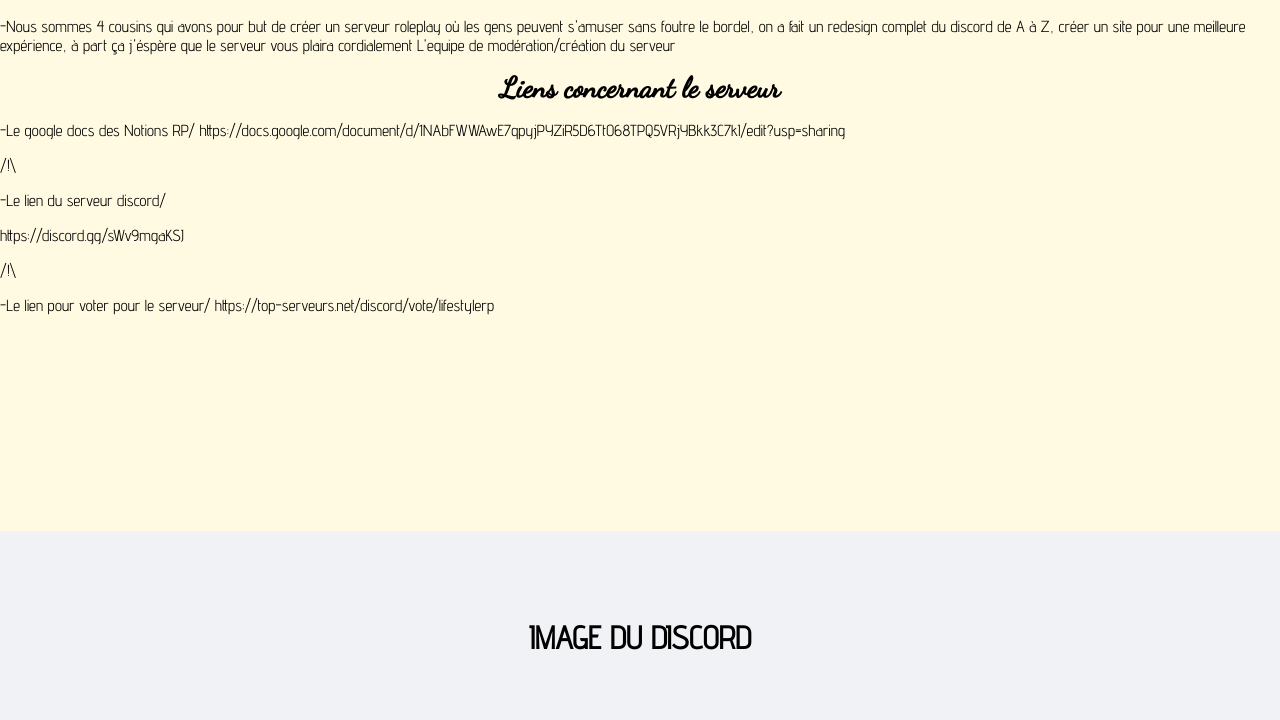
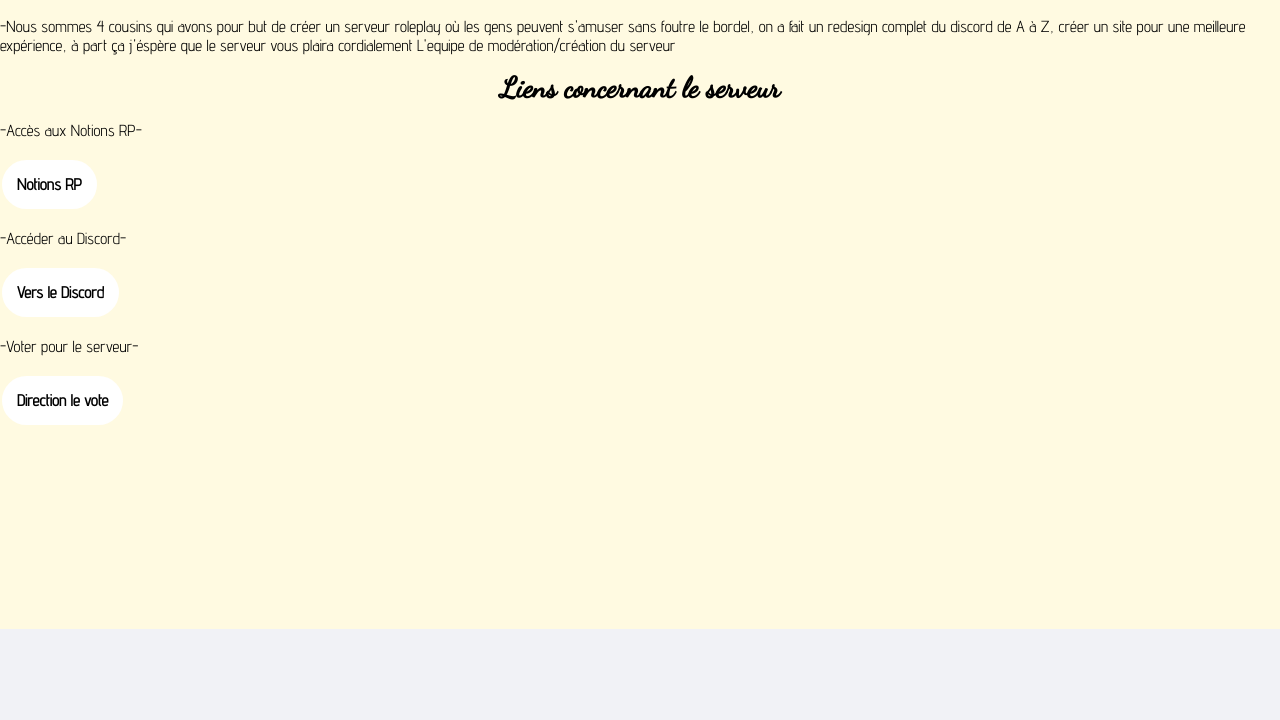
Before and after one commit to LifeStyleRolePlay1/Lifestyleroleplay1.github.io, a plain HTML site: page LifeStyle RolePlay1/index.html in a window 1280 px wide. Shown: the part 1160-1880 px from the top of the page. Drawn offline with Linux system fonts and the light colour scheme; a web font is replaced by a local one.

Commit message:
Add files via upload

```diff
--- a/LifeStyle RolePlay1/Style.css
+++ b/LifeStyle RolePlay1/Style.css
@@ -108,6 +108,20 @@ h3 {
 		opacity: 0.5;
 		transform: scale(1.05);
 		transition: 0.6s ease-in-out;
+
+
+	}
+	.button {
+		background-color: white;
+		border: none;
+		color: black;
+		padding: 15px;
+		text-align: left;
+		text-decoration: none;
+		display: inline-block;
+		font-size: 16px;
+		margin: 4px 2px;
+		border-radius: 2rem;
 	}
 	/* **********************A PROPOS************************* */
 	#àPropos {
--- a/LifeStyle RolePlay1/index.html
+++ b/LifeStyle RolePlay1/index.html
@@ -2,12 +2,11 @@
 </html lang="fr">
    <head>
 		 <meta charset="uTf-8">
-
-		 <title>Lifestyle Roleplay</title>
-
+		 <!---La Balise meta viewport--->
+		 <meta name="viewport" content="width=device-width, initial-scale=1.0">
+         <title>Lifestyle Roleplay</title>
 		 <link rel="stylesheet" href="Style.css">
 		<link rel="stylesheet" href="https://cdnjs.cloudflare.com/ajax/libs/font-awesome/4.7.0/css/font-awesome.css">
-
 	 </head>
 	 <body>
 		 <header>
@@ -49,11 +48,16 @@
 			</div>
        <div class="imagesPrestations">
         <h4 id="join">Liens concernant le serveur</h4>
-			 <p>-Le google docs des Notions RP/ https://docs.google.com/document/d/1NAbFWWAwE7qpyjPYZiR5D6TtO68TPQ5VRjYBkk3C7kI/edit?usp=sharing
-			 </p>
-			 <p>/!\</p><p>-Le lien du serveur discord/ </p>https://discord.gg/sWv9mgaKSJ</p><p>/!\</p>
-			 <p>-Le lien pour voter pour le serveur/ https://top-serveurs.net/discord/vote/lifestylerp</p>
-            </div>
+		<p>-Accès aux Notions RP-<p>
+			 <a class="button" href="https://docs.google.com/document/d/1NAbFWWAwE7qpyjPYZiR5D6TtO68TPQ5VRjYBkk3C7kI/edit?usp=sharing"><strong>Notions RP</strong></a>
+
+			    <p>-Accéder au Discord-</p>
+				<a class="button" href="https://discord.gg/sWv9mgaKSJ"><strong>Vers le Discord</strong></a>
+
+				    <p>-Voter pour le serveur-</p>
+					<a class="button" href="https://top-serveurs.net/discord/vote/lifestylerp"><strong>Direction le vote</strong><a>
+
+					</div>
 		  </div>
 
 		 </section>
--- a/Style.css
+++ b/Style.css
@@ -108,6 +108,20 @@ h3 {
 		opacity: 0.5;
 		transform: scale(1.05);
 		transition: 0.6s ease-in-out;
+
+
+	}
+	.button {
+		background-color: white;
+		border: none;
+		color: black;
+		padding: 15px;
+		text-align: left;
+		text-decoration: none;
+		display: inline-block;
+		font-size: 16px;
+		margin: 4px 2px;
+		border-radius: 2rem;
 	}
 	/* **********************A PROPOS************************* */
 	#àPropos {
```
Also changed, not shown: index.html (+13 -9 lines).
